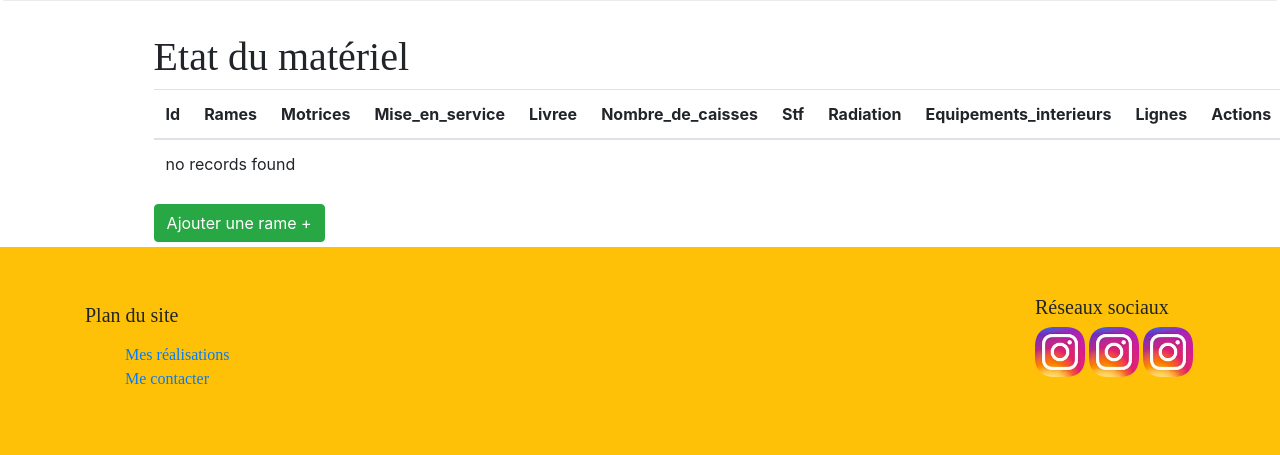
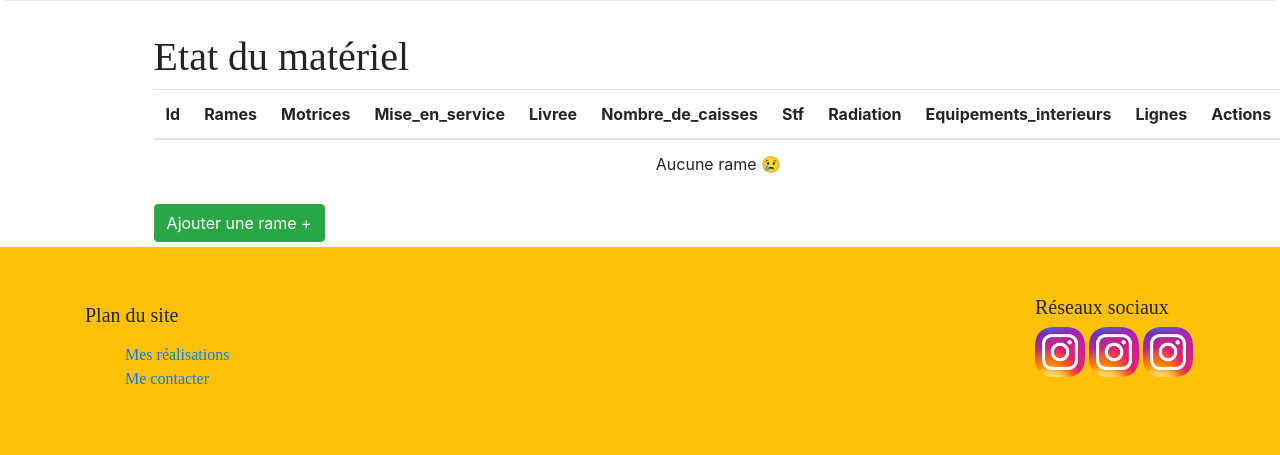
Before and after one commit to theOldalex/htdocs, a Symfony app: template mon_site/templates/z5600/z5600.html.twig in a window 1280 px wide. Shown: the part 802-1257 px from the top of the page. Run offline with Twig, Linux system fonts and the light colour scheme; the template is opened without the code that fills it, so the values that code supplies are empty; some libraries are stand-ins or nearby versions.

Commit message:
Finitions crud z5600

```diff
--- a/mon_site/public/css/style.css
+++ b/mon_site/public/css/style.css
@@ -178,6 +178,9 @@ h1,p, article{
         margin-bottom: 8px;
     }
 
+    tr{
+        text-align: center;
+    }
 
 
 
--- a/mon_site/templates/z5600/edit.html.twig
+++ b/mon_site/templates/z5600/edit.html.twig
@@ -18,7 +18,7 @@
 
     {{ include('z5600/_form.html.twig', {'button_label': 'Mettre à jour'}) }}
 
-    <a href="{{ path('z5600') }}">back to list</a>
+    <a class="btn btn-secondary" href="{{ path('z5600') }}">Retourner à la liste</a>
 
     {{ include('z5600/_delete_form.html.twig') }}
 {% endblock %}
--- a/mon_site/templates/z5600/new.html.twig
+++ b/mon_site/templates/z5600/new.html.twig
@@ -18,5 +18,5 @@
 
     {{ include('z5600/_form.html.twig') }}
 
-    <a href="{{ path('z5600') }}">Revenir à la liste</a>
+    <a class="btn btn-secondary" href="{{ path('z5600') }}">Revenir à la liste</a>
 {% endblock %}
--- a/mon_site/templates/z5600/z5600.html.twig
+++ b/mon_site/templates/z5600/z5600.html.twig
@@ -131,9 +131,13 @@
                 </td>
             </tr>
         {% else %}
+            <div class="notfound"
             <tr>
-                <td colspan="11">no records found</td>
+
+                <td colspan="11">Aucune rame 😢</td>
+
             </tr>
+            </div>
         {% endfor %}
         </tbody>
     </table>
```
Also changed, not shown: 1 other file.
